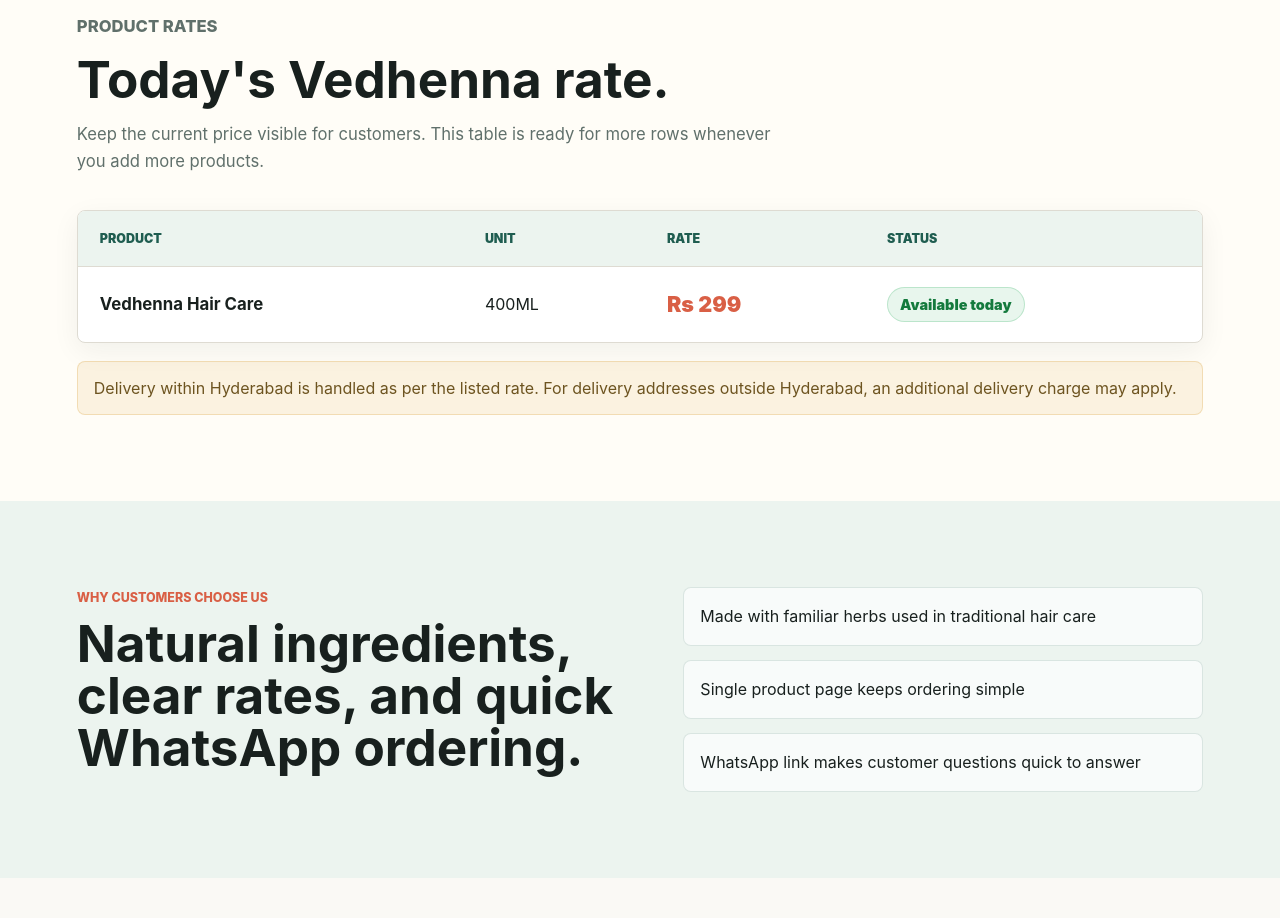
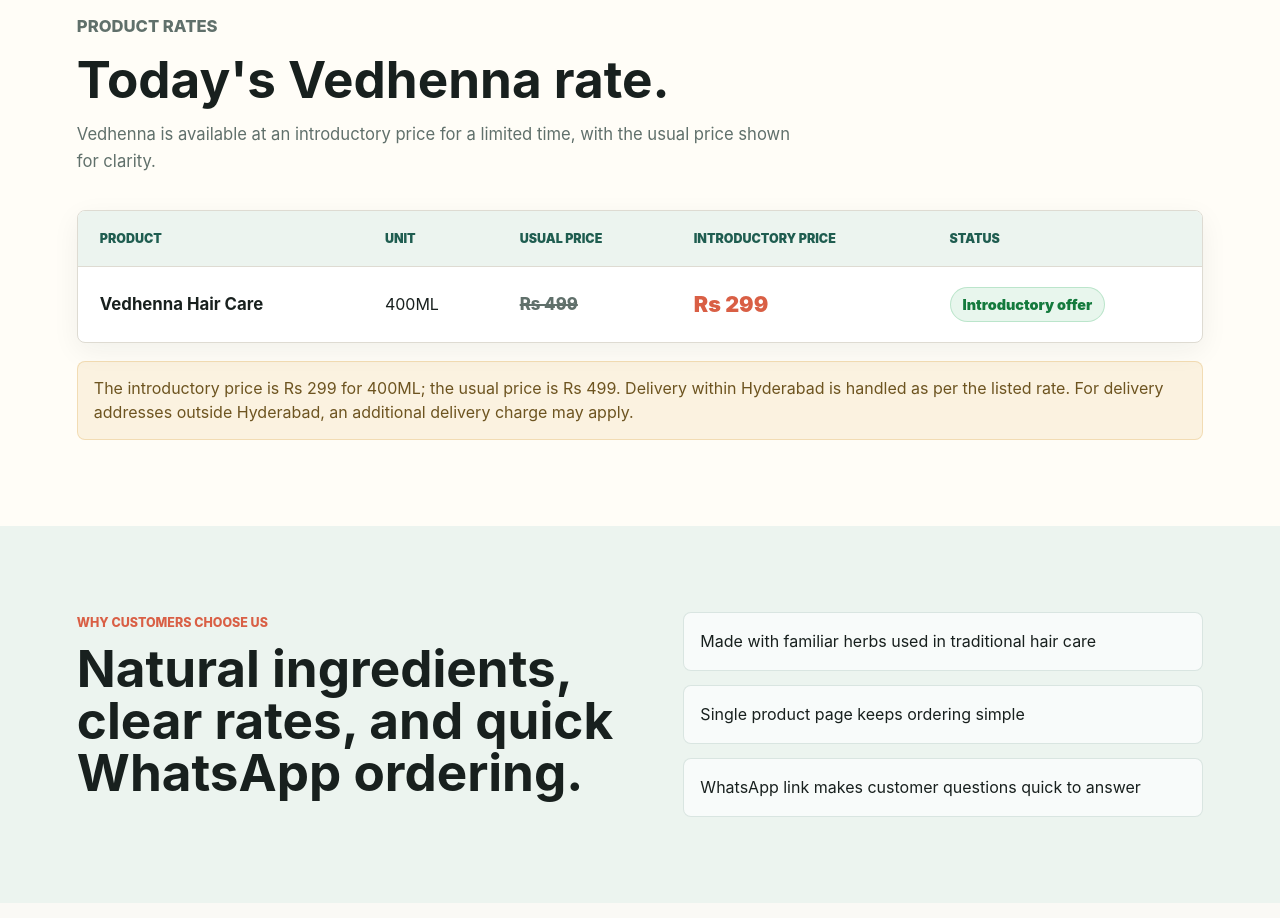
Before and after one commit to Ishank-dubey/vedhenna, a Next.js app: page / in a window 1280 px wide. Shown: the part 2180-3098 px from the top of the page. Built offline with nearby package versions, Linux system fonts and the light colour scheme; no server answers.

Commit message:
Show introductory product pricing

```diff
--- a/pages/index.js
+++ b/pages/index.js
@@ -61,8 +61,9 @@ const business = {
     {
       product: 'Vedhenna Hair Care',
       unit: '400ML',
-      rate: 'Rs 299',
-      availability: 'Available today'
+      usualRate: 'Rs 499',
+      introductoryRate: 'Rs 299',
+      availability: 'Introductory offer'
     }
   ],
   stats: [
@@ -359,7 +360,7 @@ export default function Home() {
           <p className="eyebrow">Product Rates</p>
           <h2>Today&apos;s Vedhenna rate.</h2>
           <p>
-            Keep the current price visible for customers. This table is ready for more rows whenever you add more products.
+            Vedhenna is available at an introductory price for a limited time, with the usual price shown for clarity.
           </p>
         </div>
         <div className="rates-table-wrap">
@@ -369,7 +370,8 @@ export default function Home() {
               <tr>
                 <th scope="col">Product</th>
                 <th scope="col">Unit</th>
-                <th scope="col">Rate</th>
+                <th scope="col">Usual Price</th>
+                <th scope="col">Introductory Price</th>
                 <th scope="col">Status</th>
               </tr>
             </thead>
@@ -378,7 +380,8 @@ export default function Home() {
                 <tr key={item.product}>
                   <th scope="row">{item.product}</th>
                   <td>{item.unit}</td>
-                  <td className="rate-value">{item.rate}</td>
+                  <td className="usual-rate">{item.usualRate}</td>
+                  <td className="rate-value">{item.introductoryRate}</td>
                   <td><span className="rate-status">{item.availability}</span></td>
                 </tr>
               ))}
@@ -386,7 +389,7 @@ export default function Home() {
           </table>
         </div>
         <p className="rates-note">
-          Delivery within Hyderabad is handled as per the listed rate. For delivery addresses outside Hyderabad, an additional delivery charge may apply.
+          The introductory price is Rs 299 for 400ML; the usual price is Rs 499. Delivery within Hyderabad is handled as per the listed rate. For delivery addresses outside Hyderabad, an additional delivery charge may apply.
         </p>
       </section>
 
--- a/styles/globals.css
+++ b/styles/globals.css
@@ -413,6 +413,14 @@ h3 {
   font-weight: 900;
 }
 
+.usual-rate {
+  color: var(--muted);
+  font-size: 1.05rem;
+  font-weight: 800;
+  text-decoration: line-through;
+  text-decoration-thickness: 2px;
+}
+
 .rate-status {
   background: rgba(31, 168, 85, 0.1);
   border: 1px solid rgba(31, 168, 85, 0.22);
```
